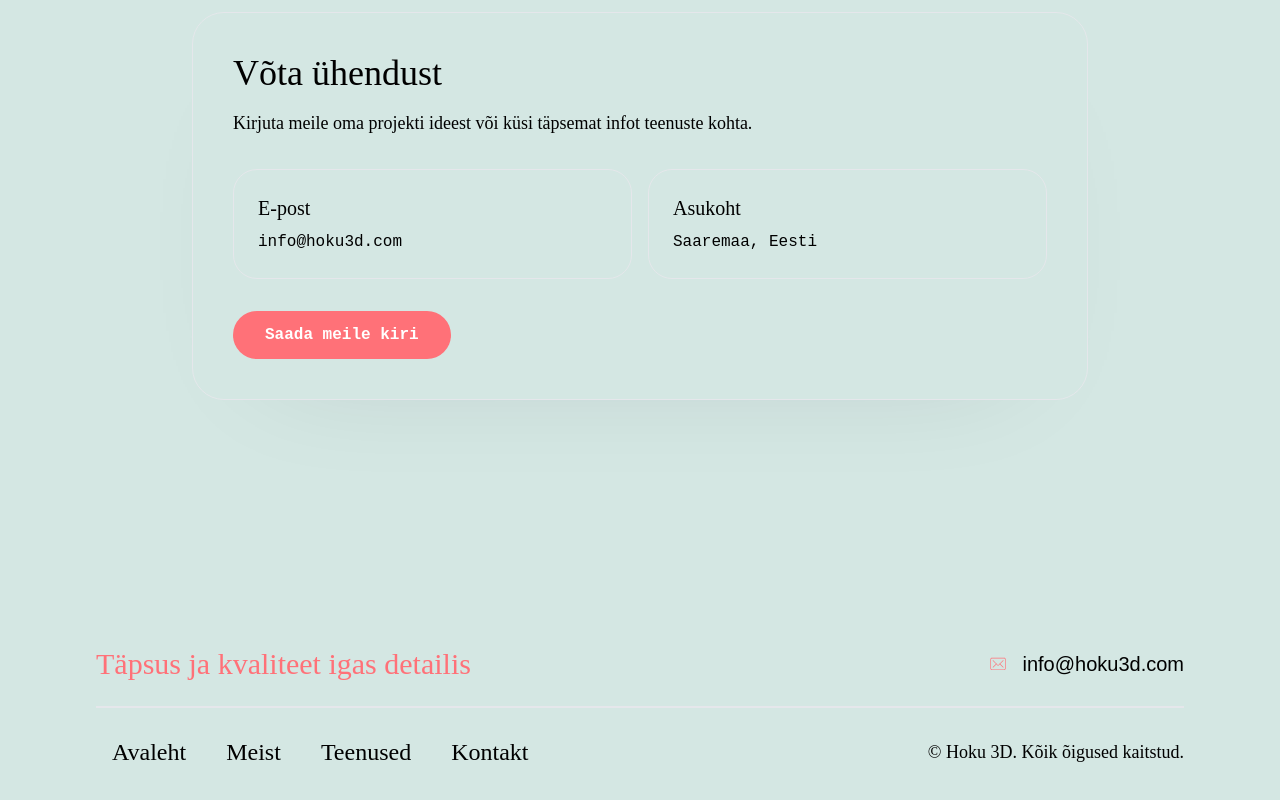
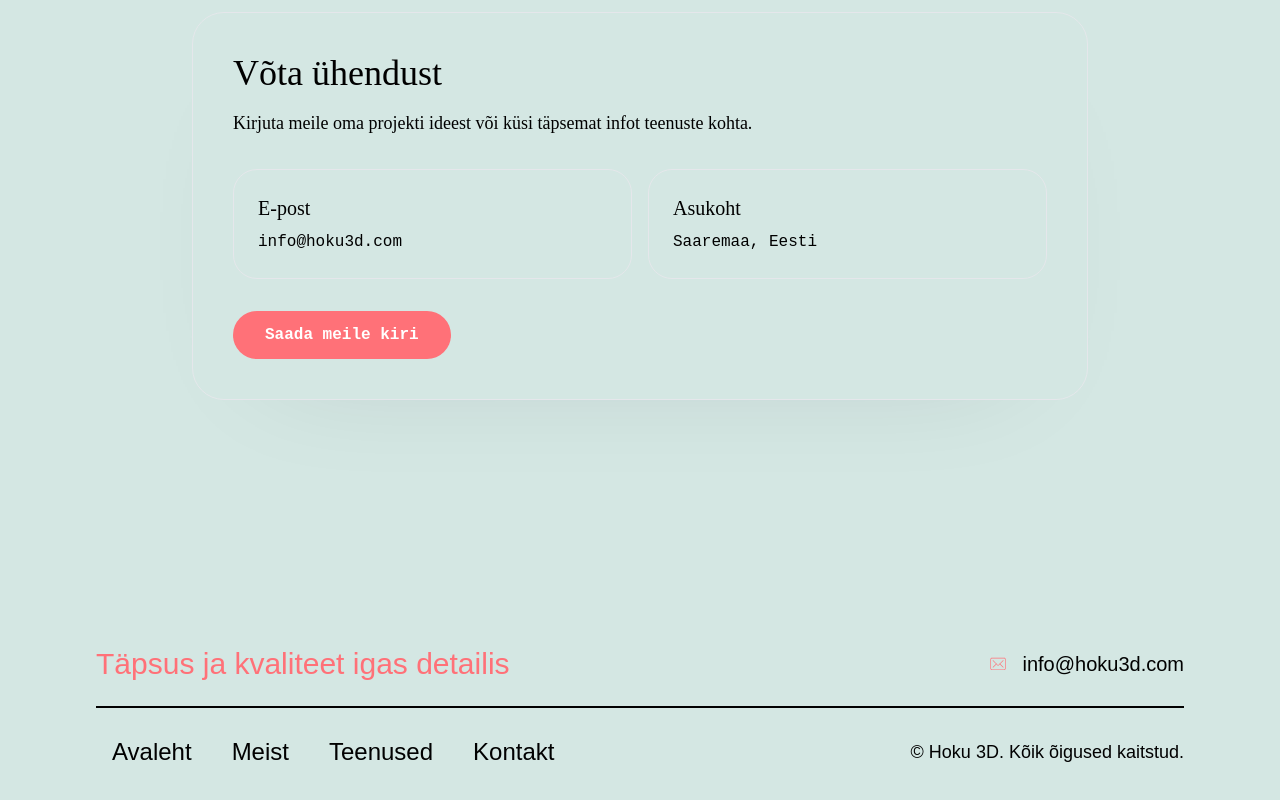
Before and after one commit to ErikLeemet/hoku_3d, a Next.js app: page / in a window 1280 px wide. Shown: the part 4743-5543 px from the top of the page. Built offline with nearby package versions, Linux system fonts and the light colour scheme; a web font is replaced by a local one.

Commit message:
fix to font and colors

```diff
--- a/src/app/components/Footer.js
+++ b/src/app/components/Footer.js
@@ -4,8 +4,8 @@ const Footer = () => {
   return (
     <div className="w-full h-full bg-surface-2">
       <footer className="flex flex-col w-full mx-auto max-w-6xl py-6 sm:py-8 lg:py-10 px-4 sm:px-6 lg:px-8">
-        <div className="flex flex-col md:flex-row md:justify-between items-center border-b-2 border-panel pb-4 sm:pb-6 gap-4 sm:gap-6">
-          <h1 className="text-lg sm:text-2xl md:text-3xl font-['thedusWLB'] text-accent text-center md:text-left">
+        <div className="flex flex-col md:flex-row md:justify-between items-center border-b-2 border-neutral pb-4 sm:pb-6 gap-4 sm:gap-6">
+          <h1 className="text-lg sm:text-2xl md:text-3xl font-thedusWLB text-accent text-center md:text-left">
             Täpsus ja kvaliteet igas detailis
           </h1>
           <div className="flex items-center gap-2 text-sm sm:text-base">
@@ -26,25 +26,25 @@ const Footer = () => {
                 d="M12.0805 21.385C11.993 21.385 11.9055 21.35 11.8355 21.28C11.6955 21.14 11.6955 20.93 11.8355 20.79L15.458 17.1675C15.598 17.0275 15.808 17.0275 15.948 17.1675C16.088 17.3075 16.088 17.5175 15.948 17.6575L12.343 21.28C12.273 21.35 12.168 21.385 12.0805 21.385ZM23.2105 21.385C23.123 21.385 23.0355 21.35 22.9655 21.28L19.343 17.6575C19.203 17.5175 19.203 17.3075 19.343 17.1675C19.483 17.0275 19.693 17.0275 19.833 17.1675L23.4555 20.79C23.5955 20.93 23.5955 21.14 23.4555 21.28C23.3855 21.35 23.298 21.385 23.2105 21.385Z"
               />
             </svg>
-            <a className="text-xl sm:text-xl font-thedusCLR">info@hoku3d.com</a>
+            <a className="text-xl sm:text-xl font-thedusCLR text-neutral">info@hoku3d.com</a>
           </div>
         </div>
         <div className="flex flex-col md:flex-row md:justify-between pb-2 items-center gap-4 sm:gap-6">
           <div className="flex gap-1 sm:gap-2 justify-center md:justify-start items-center py-4 sm:py-5 flex-wrap">
-            <button className="px-3 sm:px-4 py-1 sm:py-2 font-['thedusCLR'] text-sm sm:text-lg md:text-xl lg:text-2xl text-body transition hover:text-accent">
+            <button className="px-3 sm:px-4 py-1 sm:py-2 font-thedusCLR text-sm sm:text-lg md:text-xl lg:text-2xl text-neutral transition hover:text-accent">
               Avaleht
             </button>
-            <button className="px-3 sm:px-4 py-1 sm:py-2 font-['thedusCLR'] text-sm sm:text-lg md:text-xl lg:text-2xl text-body transition hover:text-accent">
+            <button className="px-3 sm:px-4 py-1 sm:py-2 font-thedusCLR text-sm sm:text-lg md:text-xl lg:text-2xl text-neutral transition hover:text-accent">
               Meist
             </button>
-            <button className="px-3 sm:px-4 py-1 sm:py-2 font-['thedusCLR'] text-sm sm:text-lg md:text-xl lg:text-2xl text-body transition hover:text-accent">
+            <button className="px-3 sm:px-4 py-1 sm:py-2 font-thedusCLR text-sm sm:text-lg md:text-xl lg:text-2xl text-neutral transition hover:text-accent">
               Teenused
             </button>
-            <button className="px-3 sm:px-4 py-1 sm:py-2 font-['thedusCLR'] text-sm sm:text-lg md:text-xl lg:text-2xl text-body transition hover:text-accent">
+            <button className="px-3 sm:px-4 py-1 sm:py-2 font-thedusCLR text-sm sm:text-lg md:text-xl lg:text-2xl text-neutral transition hover:text-accent">
               Kontakt
             </button>
           </div>
-          <p className="flex items-center font-['thedusCLR'] text-xs sm:text-sm md:text-lg text-muted text-center md:text-right">
+          <p className="flex items-center font-thedusCLR text-xs sm:text-sm md:text-lg text-neutral text-center md:text-right">
             © Hoku 3D. Kõik õigused kaitstud.
           </p>
         </div>
```
